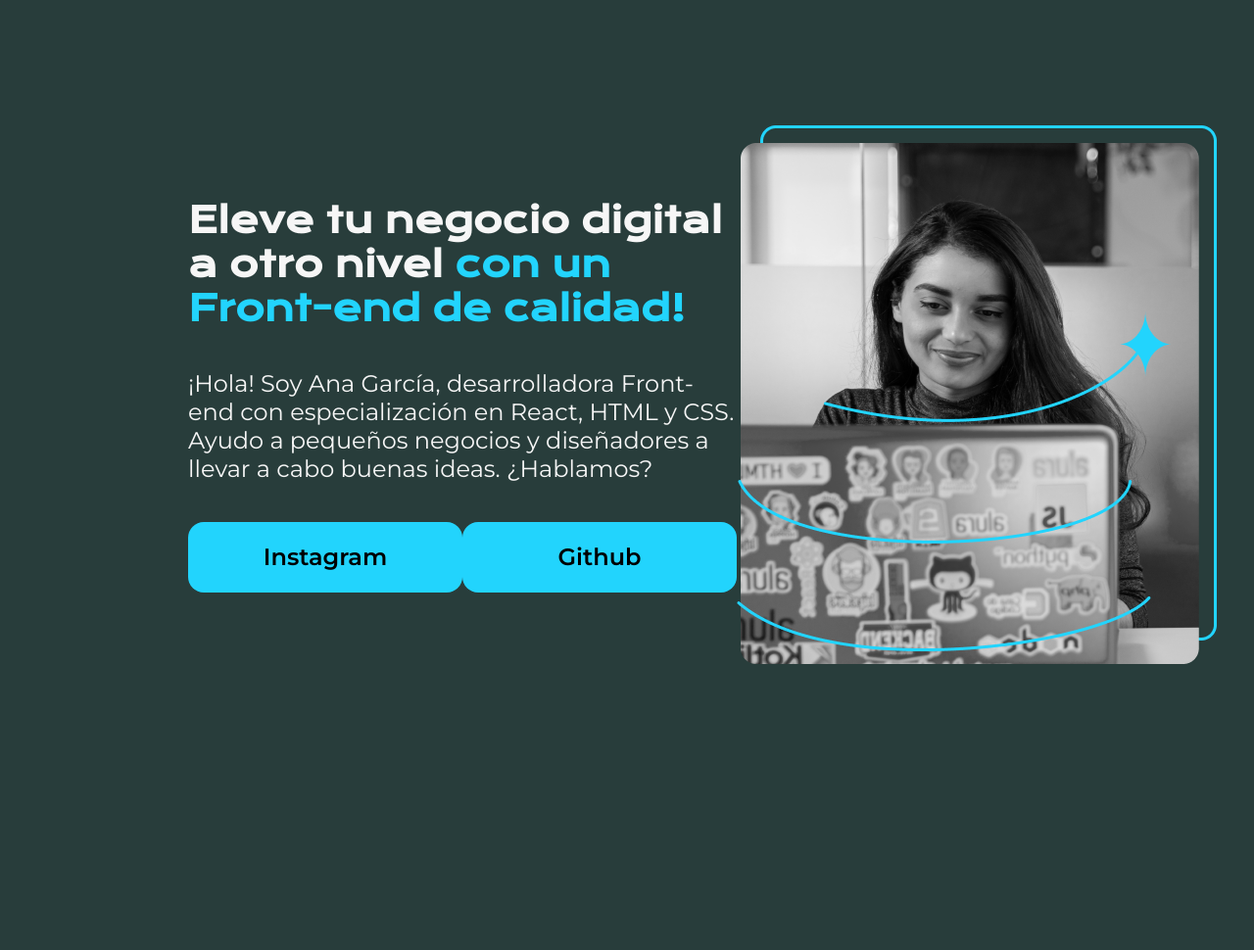
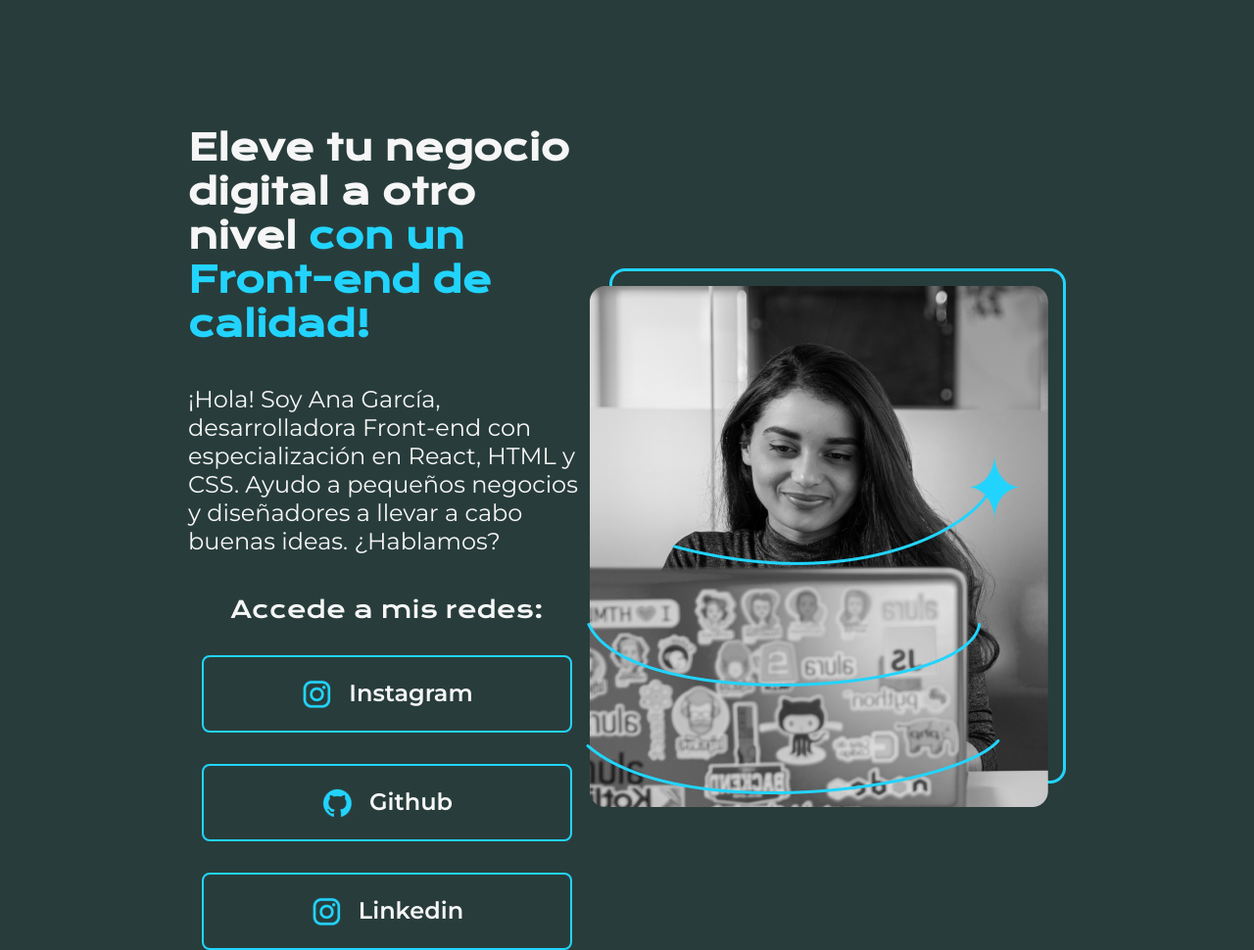
Before and after one commit to TanitoCode/portafolio, a plain HTML site: page index.html in a window 1280 px wide. Shown: the whole page at 98% size. Before the commit the page ends 928 px from the top, so only its background shows below. Drawn offline with nearby package versions, Linux system fonts and the light colour scheme.

Commit message:
Dar estilos a los enlaces

```diff
--- a/index.html
+++ b/index.html
@@ -13,21 +13,37 @@
 
     <main class="presentacion">
         <section class="presentacion__contenido">
+
             <h1 class="presentacion__contenido__titulo">
                 Eleve tu negocio digital a otro nivel <strong class="titulo-destaque">con un Front-end de
                     calidad!</strong>
             </h1>
+
             <p class="presentacion__contenido__texto">¡Hola! Soy Ana García, desarrolladora Front-end con
                 especialización en
                 React, HTML y CSS.
                 Ayudo a pequeños negocios y diseñadores a llevar a cabo buenas ideas. ¿Hablamos?
             </p>
+
             <div class="presentacion__enlaces">
-                <a class="presentacion__enlaces__link" href="https://www.instagram.com/">Instagram</a>
-                <a class="presentacion__enlaces__link" href="https://github.com/">Github</a>
+
+                <h2 class="presentacion__enlaces__subtitulo">Accede a mis redes:</h2>
+
+                <a class="presentacion__enlaces__link" href="https://www.instagram.com/">
+                    <img src="./assets/instagram.png" alt="">
+                    Instagram</a>
+
+                <a class="presentacion__enlaces__link" href="https://github.com/">
+                    <img src="./assets/github.png" alt="">
+                    Github</a>
+
+                <a class="presentacion__enlaces__link" href="https://www.linkedin.com/">
+                    <img src="./assets/instagram.png" alt="">
+                    Linkedin</a>
+
             </div>
         </section>
-        <img src="Imagem.png" alt="Imagen de Ana Garcia trabajando">
+        <img src="./assets/Imagem.png" alt="Imagen de Ana Garcia trabajando">
     </main>
 
     <footer></footer>
--- a/style.css
+++ b/style.css
@@ -54,17 +54,33 @@ body {
 .presentacion__enlaces {
     display: flex;
     justify-content: space-between;
+    flex-direction: column;
+    align-items: center;
+    gap: 32px;
+}
+
+.presentacion__enlaces__subtitulo {
+    font-family: "Krona One", sans-serif;
+    font-size: 24px;
+    font-weight: 400;
 }
 
 .presentacion__enlaces__link {
-    width: 280px;
-    background-color: #22D4FD;
+    width: 378px;
     text-align: center;
     padding: 21.5px 0;
-    border-radius: 16px;
+    border-radius: 8px;
     font-family: "Montserrat", sans-serif;
     font-size: 24px;
     font-weight: 600;
     text-decoration: none;
-    color: #000000;
+    color: #F6F6F6;
+    border: 2px solid #22D4FD;
+    display: flex;
+    justify-content: center;
+    gap: 16px;
 }
+
+.presentacion__enlaces__link:hover{
+    background-color: #272727;
+}
```
Also changed, not shown: Imagem.png (deleted).
